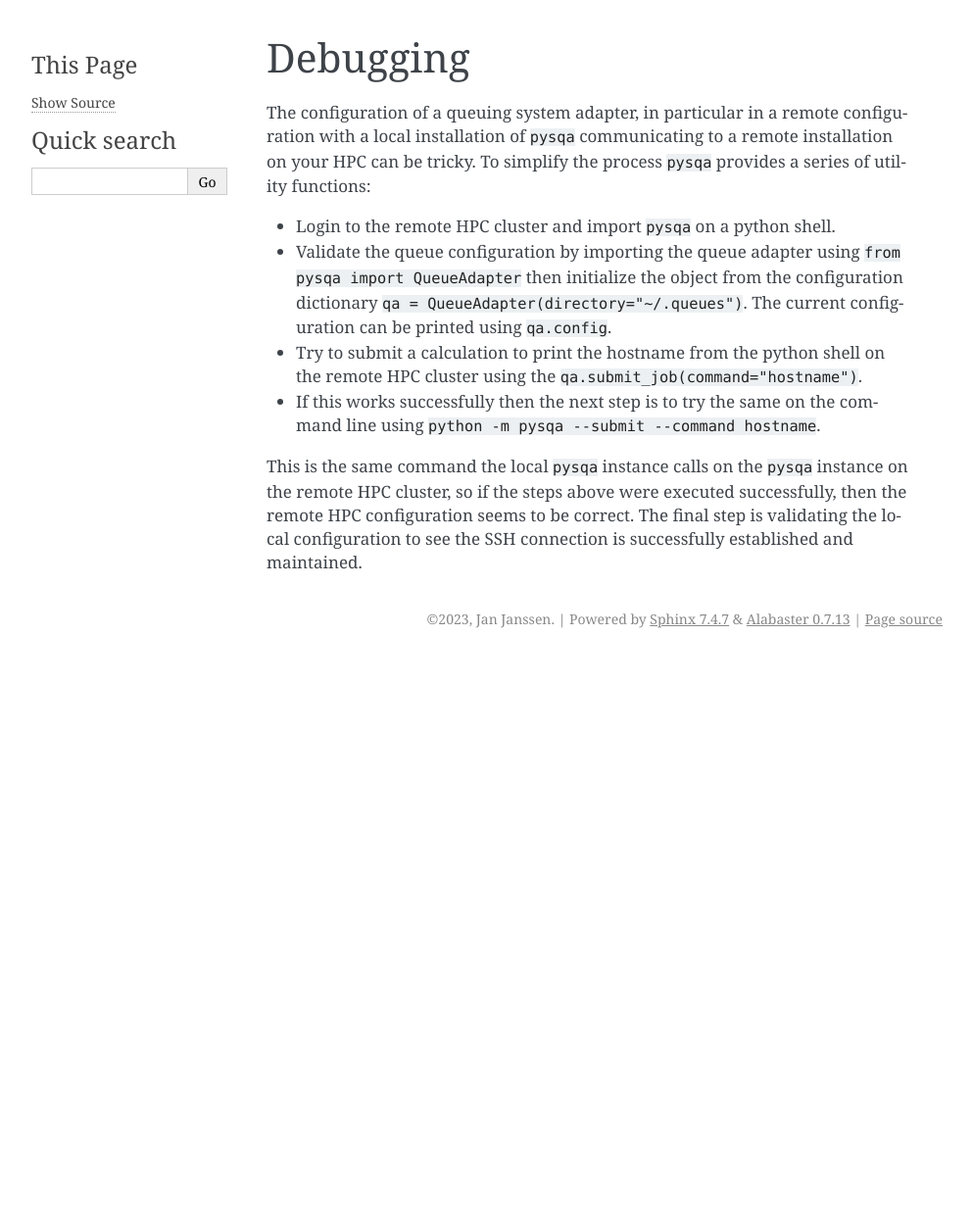
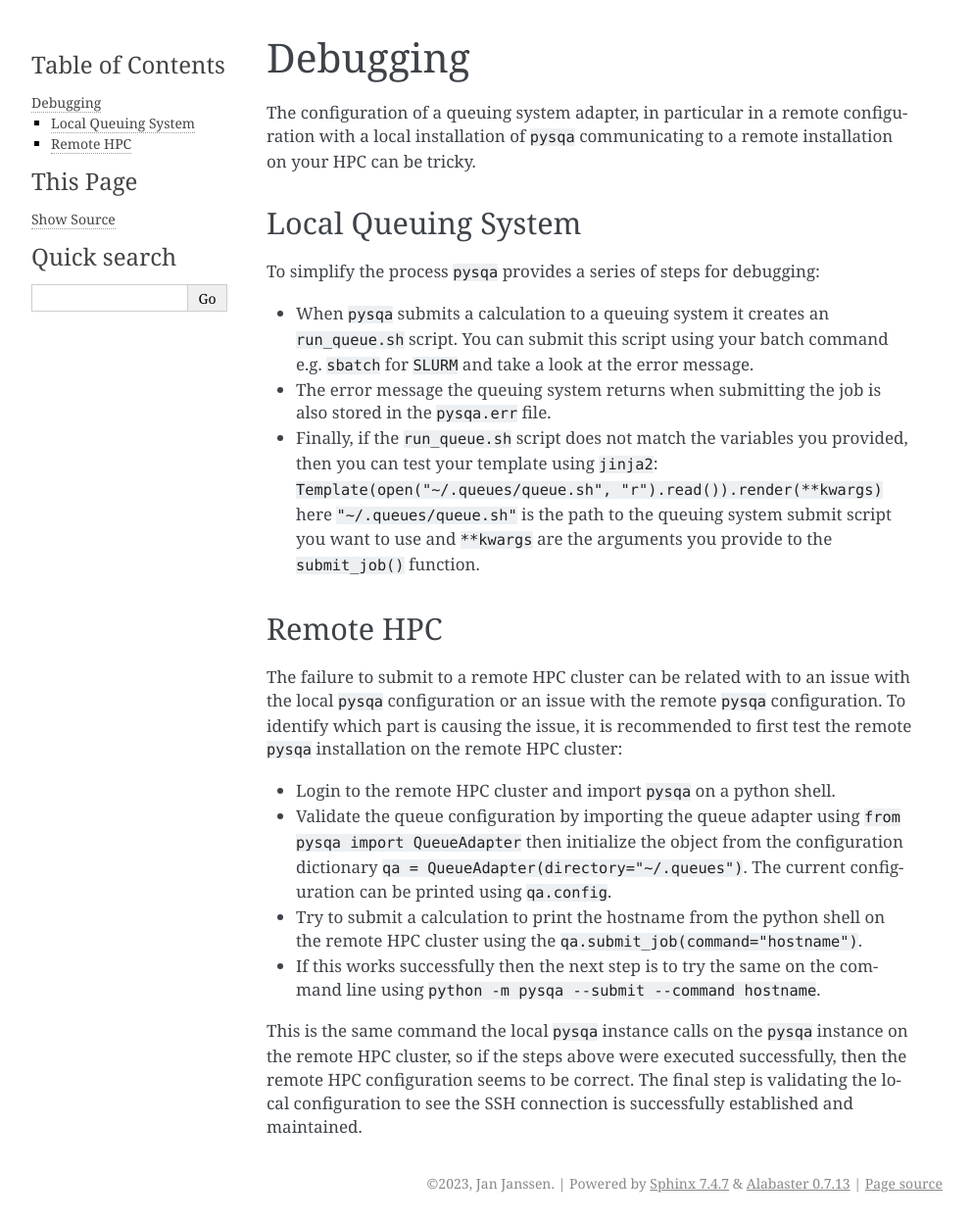
Before and after one commit to pyiron/pysqa, a Sphinx documentation site: the page built from docs/source/debug.md, in a window 1280 px wide. Shown: the whole page at 98% size, without its empty margins (148-1140 px from the left). Built offline with Sphinx 7.4.7, drawn with Linux system fonts in a browser that asks for light colours; before the commit the page ends 900 px from its top, so only the background shows below that.

Commit message:
Add more debugging documentation

```diff
--- a/docs/source/debug.md
+++ b/docs/source/debug.md
@@ -1,5 +1,16 @@
 # Debugging
-The configuration of a queuing system adapter, in particular in a remote configuration with a local installation of `pysqa` communicating to a remote installation on your HPC can be tricky. To simplify the process `pysqa` provides a series of utility functions:
+The configuration of a queuing system adapter, in particular in a remote configuration with a local installation of `pysqa` communicating to a remote installation on your HPC can be tricky.
+
+## Local Queuing System
+To simplify the process `pysqa` provides a series of steps for debugging:
+
+* When `pysqa` submits a calculation to a queuing system it creates an `run_queue.sh` script. You can submit this script using your batch command e.g. `sbatch` for `SLURM` and take a look at the error message.
+* The error message the queuing system returns when submitting the job is also stored in the `pysqa.err` file.
+* Finally, if the `run_queue.sh` script does not match the variables you provided, then you can test your template using `jinja2`: `Template(open("~/.queues/queue.sh", "r").read()).render(**kwargs)` here `"~/.queues/queue.sh"` is the path to the queuing system submit script you want to use and `**kwargs` are the arguments you provide to the `submit_job()` function.
+
+## Remote HPC
+The failure to submit to a remote HPC cluster can be related with to an issue with the local `pysqa` configuration or an issue with the remote `pysqa` configuration. To identify which part is causing the issue, it is recommended to first test the remote `pysqa` installation on the remote HPC cluster:
+
 * Login to the remote HPC cluster and import `pysqa` on a python shell.
 * Validate the queue configuration by importing the queue adapter using `from pysqa import QueueAdapter` then initialize the object from the configuration dictionary `qa = QueueAdapter(directory="~/.queues")`. The current configuration can be printed using `qa.config`.
 * Try to submit a calculation to print the hostname from the python shell on the remote HPC cluster using the `qa.submit_job(command="hostname")`.
```
Also changed, not shown: README.md (+2 -0 lines).
